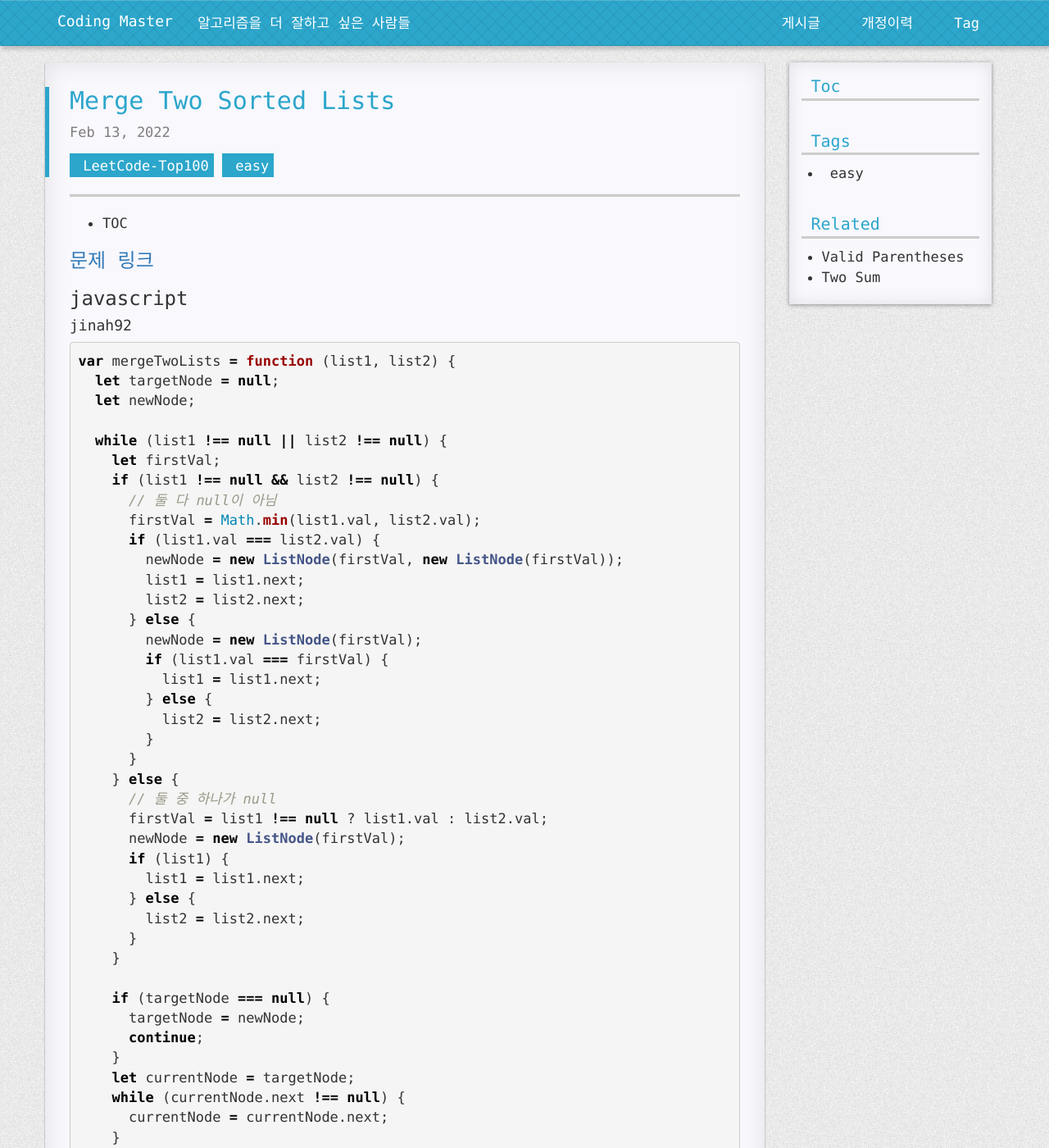
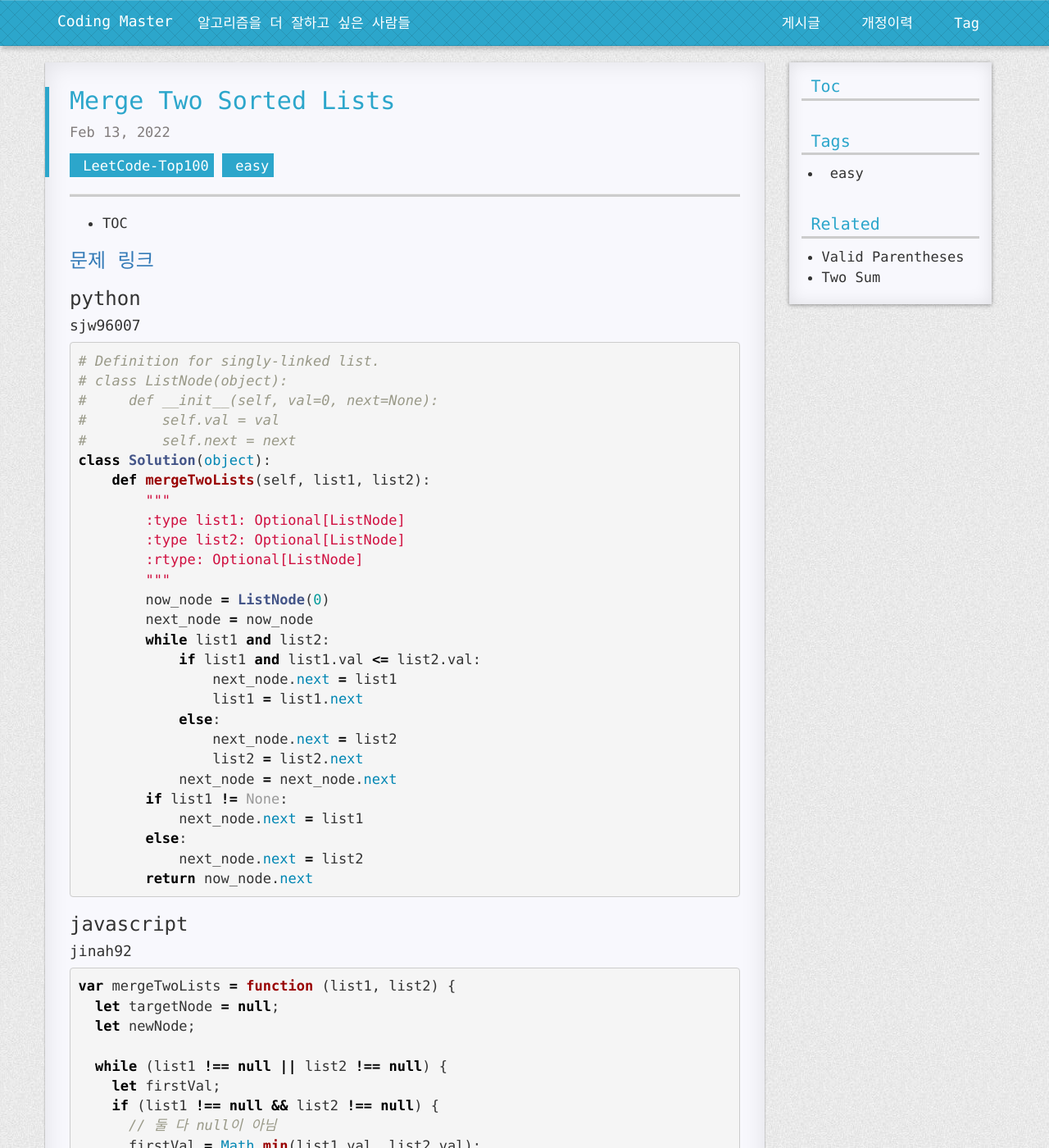
Before and after one commit to COMA-coding-master/COMA-coding-master.github.io, a Jekyll site: the page built from _posts/2022-02-13-merge-two-sorted-lists.md, in a window 1280 px wide and 1400 px high. Shown: the whole window at 82% size. Built offline with Jekyll 4.4.1, drawn with Linux system fonts in a browser that asks for light colours; nearby versions of some CDN libraries; comment, search, counter and statistics services are not loaded; a style sheet for code colours, icons or effects is not loaded.

Commit message:
9주차 문제풀이

````diff
--- a/_posts/2022-02-13-merge-two-sorted-lists.md
+++ b/_posts/2022-02-13-merge-two-sorted-lists.md
@@ -8,6 +8,40 @@ tag: easy
   {:toc}
 
 ### [문제 링크](https://leetcode.com/problems/merge-two-sorted-lists/)
+
+### python
+
+#### sjw96007
+
+```python
+# Definition for singly-linked list.
+# class ListNode(object):
+#     def __init__(self, val=0, next=None):
+#         self.val = val
+#         self.next = next
+class Solution(object):
+    def mergeTwoLists(self, list1, list2):
+        """
+        :type list1: Optional[ListNode]
+        :type list2: Optional[ListNode]
+        :rtype: Optional[ListNode]
+        """
+        now_node = ListNode(0)
+        next_node = now_node
+        while list1 and list2:
+            if list1 and list1.val <= list2.val:
+                next_node.next = list1
+                list1 = list1.next
+            else:
+                next_node.next = list2
+                list2 = list2.next
+            next_node = next_node.next
+        if list1 != None:
+            next_node.next = list1
+        else:
+            next_node.next = list2
+        return now_node.next
+```
 
 ### javascript
 
````
Also changed, not shown: _posts/2022-02-13-two_sum.md (+24 -0 lines), _posts/2022-02-13-valid_parentheses.md (+22 -0 lines), _posts/2022-02-13-로또의최고순위와최저순위.md (+17 -0 lines), _posts/2022-02-13-신고결과받기.md (+21 -0 lines), _posts/2022-02-13-피로도.md (added, +31 -0 lines).
